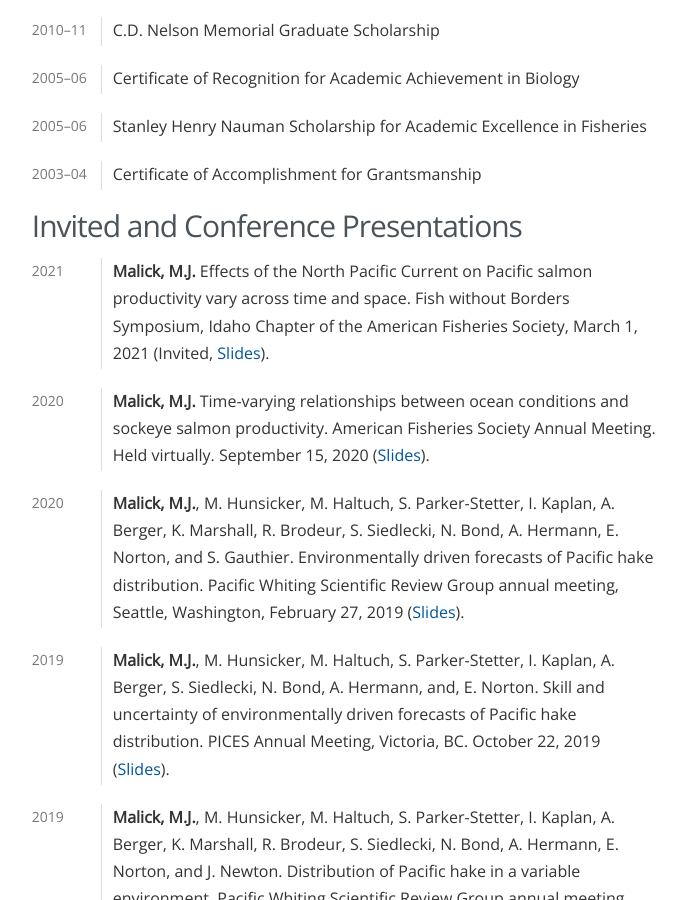
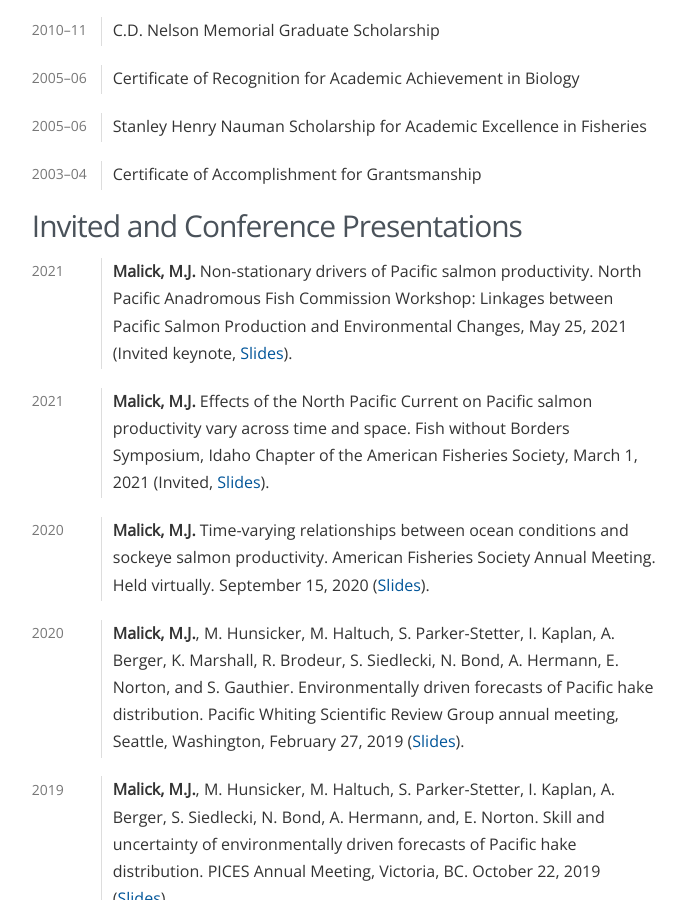
Before and after one commit to michaelmalick/michaelmalick.github.io, a Jekyll site: the page built from malick-cv.md, in a window 1280 px wide and 900 px high, scrolled down 2996 px. Shown: the whole window, without its empty margins (461-1147 px from the left). Built offline with Jekyll 4.4.1, drawn with Linux system fonts in a browser that asks for light colours.

Commit message:
Add NPAFC presentation to CV

```diff
--- a/malick-cv.md
+++ b/malick-cv.md
@@ -179,6 +179,12 @@ Awards and Scholarships
 
 Invited and Conference Presentations
 ------------------------------------
+
+2021
+:   **Malick, M.J.** Non-stationary drivers of Pacific salmon productivity.
+    North Pacific Anadromous Fish Commission Workshop: Linkages between Pacific
+    Salmon Production and Environmental Changes, May 25, 2021 (Invited keynote,
+    [Slides][Slides:npafc-2021]).
 
 2021
 :   **Malick, M.J.** Effects of the North Pacific Current on Pacific salmon
@@ -515,3 +521,4 @@ Field Experience
 [Slides:srg-2020]:https://michaelmalick-com-public.s3-us-west-2.amazonaws.com/slides/malick_etal_hake_srg2020_website.pdf
 [Malick:2020]:https://michaelmalick-com-public.s3-us-west-2.amazonaws.com/papers/malick_etal_2020_forecast.pdf
 [Slides:afs-2021]:https://michaelmalick-com-public.s3-us-west-2.amazonaws.com/slides/malick_idaho_afs2021_slides.pdf
+[slides:npafc-2021]:https://michaelmalick-com-public.s3.us-west-2.amazonaws.com/slides/malick-npafc-2021-notes-slides.pdf
```
Also changed, not shown: cv/index.md (+7 -0 lines), malick-cv.txt (+7 -0 lines), 2 other files.
